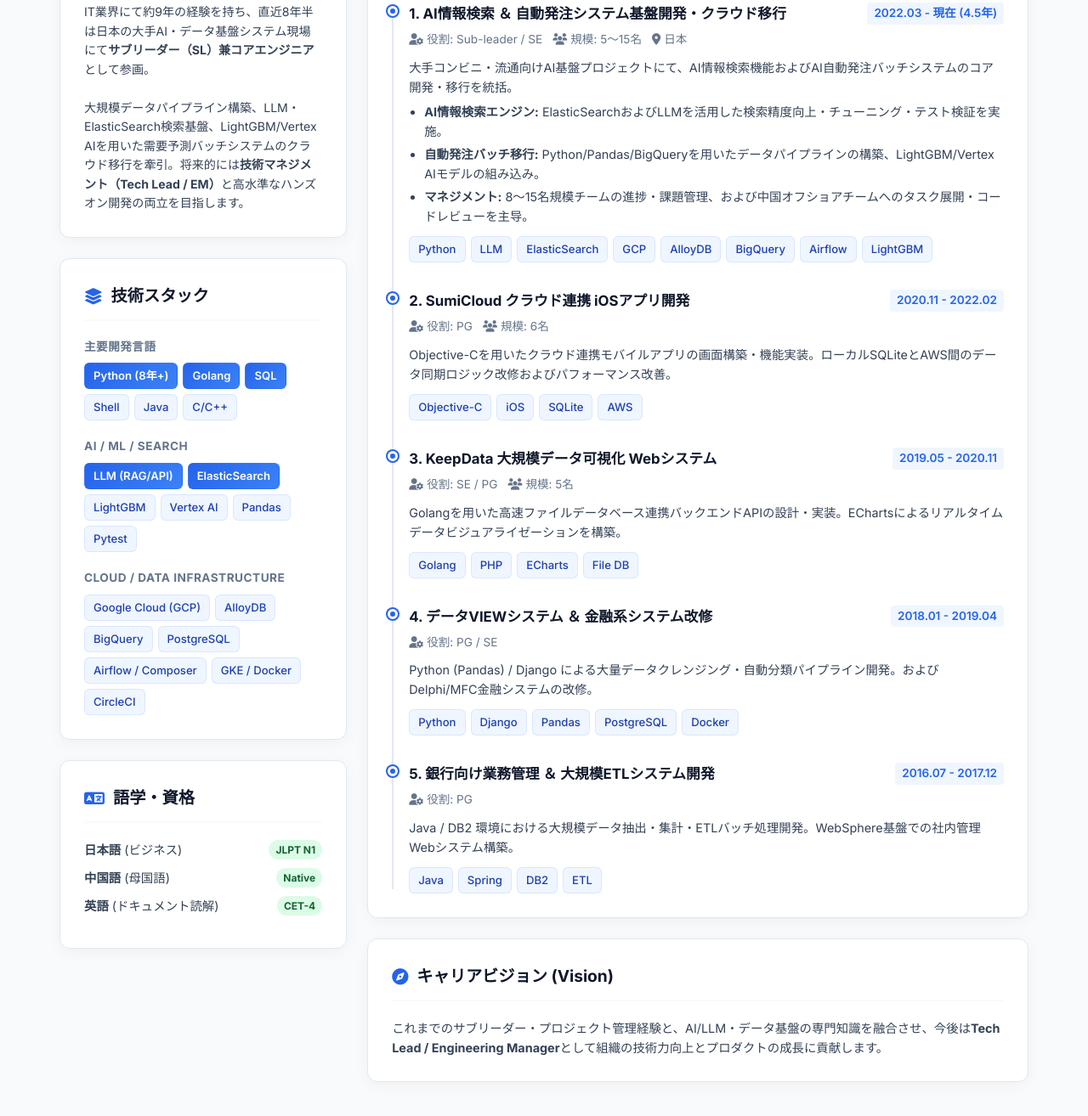
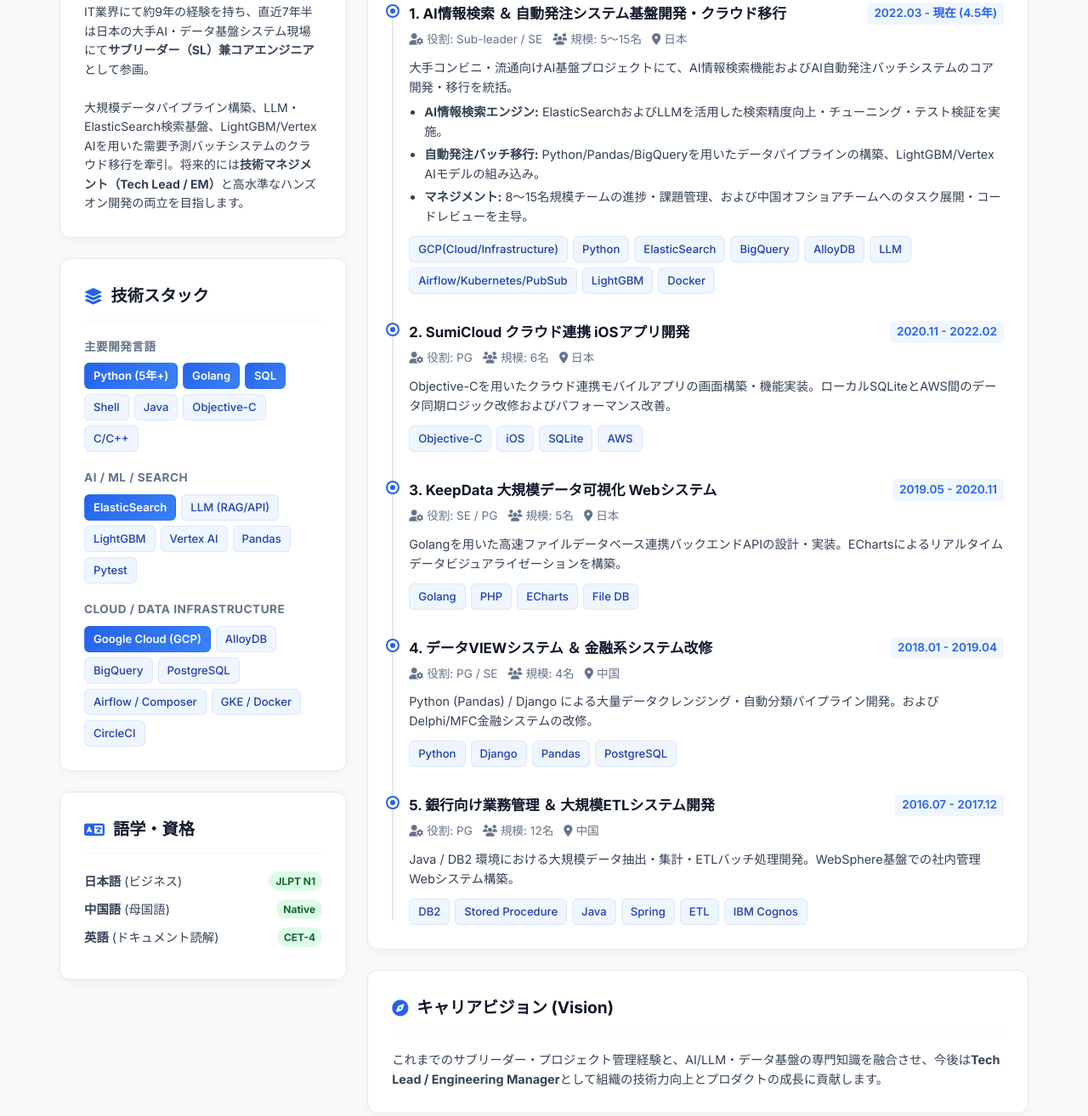
Before and after one commit to studystudy789/studystudy789.github.io, a plain HTML site: page personal_resume/resume_gemini_lichuan.html in a window 1280 px wide. Shown: the part 354-1668 px from the top of the page at 85% size. Drawn offline with Linux system fonts and the light colour scheme.

Commit message:
update self resume

```diff
--- a/personal_resume/resume_gemini_lichuan.html
+++ b/personal_resume/resume_gemini_lichuan.html
@@ -360,16 +360,16 @@
   <!-- Header Profile Card -->
   <div class="profile-card">
     <div class="profile-info">
-      <h1>李 川 <span class="kanji">( Li Chuan )</span></h1>
+      <h1>李 川 <span class="kanji">( リ ツウン )</span></h1>
       <div class="subtitle">Data Engineer / ML & LLM Platform / Tech Lead</div>
       <div class="meta-tags">
         <div class="meta-item"><i class="fa-solid fa-location-dot"></i> 東京都足立区</div>
-        <div class="meta-item"><i class="fa-solid fa-briefcase"></i> 開発経験 9年 (日本直近8年)</div>
+        <div class="meta-item"><i class="fa-solid fa-briefcase"></i> 開発経験 9年 (日本直近7年半)</div>
         <div class="meta-item"><i class="fa-solid fa-user-shield"></i> Sub-leader / Offshore Lead 経験</div>
       </div>
     </div>
     <div class="contact-btn-group">
-      <a href="mailto:your-email@example.com" class="btn btn-primary">
+      <a href="mailto:drem-nature@outlook.com" class="btn btn-primary">
         <i class="fa-solid fa-envelope"></i> お問い合わせ
       </a>
     </div>
@@ -387,7 +387,7 @@
           <i class="fa-solid fa-user"></i> 自己PR・概要
         </div>
         <p style="font-size: 0.88rem; color: var(--text-main); line-height: 1.6;">
-          IT業界にて約9年の経験を持ち、直近8年半は日本の大手AI・データ基盤システム現場にて<b>サブリーダー（SL）兼コアエンジニア</b>として参画。<br><br>
+          IT業界にて約9年の経験を持ち、直近7年半は日本の大手AI・データ基盤システム現場にて<b>サブリーダー（SL）兼コアエンジニア</b>として参画。<br><br>
           大規模データパイプライン構築、LLM・ElasticSearch検索基盤、LightGBM/Vertex AIを用いた需要予測バッチシステムのクラウド移行を牽引。将来的には<b>技術マネジメント（Tech Lead / EM）</b>と高水準なハンズオン開発の両立を目指します。
         </p>
       </div>
@@ -401,11 +401,12 @@
         <div class="skill-group">
           <div class="skill-label">主要開発言語</div>
           <div class="tags-wrapper">
-            <span class="tag highlight">Python (8年+)</span>
+            <span class="tag highlight">Python (5年+)</span>
             <span class="tag highlight">Golang</span>
             <span class="tag highlight">SQL</span>
             <span class="tag">Shell</span>
             <span class="tag">Java</span>
+            <span class="tag">Objective-C</span>
             <span class="tag">C/C++</span>
           </div>
         </div>
@@ -413,8 +414,8 @@
         <div class="skill-group">
           <div class="skill-label">AI / ML / Search</div>
           <div class="tags-wrapper">
-            <span class="tag highlight">LLM (RAG/API)</span>
             <span class="tag highlight">ElasticSearch</span>
+            <span class="tag">LLM (RAG/API)</span>
             <span class="tag">LightGBM</span>
             <span class="tag">Vertex AI</span>
             <span class="tag">Pandas</span>
@@ -425,7 +426,7 @@
         <div class="skill-group">
           <div class="skill-label">Cloud / Data Infrastructure</div>
           <div class="tags-wrapper">
-            <span class="tag">Google Cloud (GCP)</span>
+            <span class="tag highlight">Google Cloud (GCP)</span>
             <span class="tag">AlloyDB</span>
             <span class="tag">BigQuery</span>
             <span class="tag">PostgreSQL</span>
@@ -472,7 +473,7 @@
             <div class="timeline-dot"></div>
             <div class="timeline-header">
               <div class="project-title">1. AI情報検索 ＆ 自動発注システム基盤開発・クラウド移行</div>
-              <div class="project-period">2022.03 - 現在 (4.5年)</div>
+              <div class="project-period">2022.03 - 現在 (<span id="project-years"></span>)</div>
             </div>
             <div class="project-role-meta">
               <span><i class="fa-solid fa-user-gear"></i> 役割: Sub-leader / SE</span>
@@ -488,14 +489,15 @@
               </ul>
             </div>
             <div class="tags-wrapper">
+              <span class="tag">GCP(Cloud/Infrastructure)</span>
               <span class="tag">Python</span>
+              <span class="tag">ElasticSearch</span>
+              <span class="tag">BigQuery</span>
+              <span class="tag">AlloyDB</span>
               <span class="tag">LLM</span>
-              <span class="tag">ElasticSearch</span>
-              <span class="tag">GCP</span>
-              <span class="tag">AlloyDB</span>
-              <span class="tag">BigQuery</span>
-              <span class="tag">Airflow</span>
+              <span class="tag">Airflow/Kubernetes/PubSub</span>
               <span class="tag">LightGBM</span>
+              <span class="tag">Docker</span>
             </div>
           </div>
 
@@ -509,6 +511,7 @@
             <div class="project-role-meta">
               <span><i class="fa-solid fa-user-gear"></i> 役割: PG</span>
               <span><i class="fa-solid fa-users"></i> 規模: 6名</span>
+              <span><i class="fa-solid fa-location-dot"></i> 日本</span>
             </div>
             <div class="project-desc">
               Objective-Cを用いたクラウド連携モバイルアプリの画面構築・機能実装。ローカルSQLiteとAWS間のデータ同期ロジック改修およびパフォーマンス改善。
@@ -531,6 +534,7 @@
             <div class="project-role-meta">
               <span><i class="fa-solid fa-user-gear"></i> 役割: SE / PG</span>
               <span><i class="fa-solid fa-users"></i> 規模: 5名</span>
+              <span><i class="fa-solid fa-location-dot"></i> 日本</span>
             </div>
             <div class="project-desc">
               Golangを用いた高速ファイルデータベース連携バックエンドAPIの設計・実装。EChartsによるリアルタイムデータビジュアライゼーションを構築。
@@ -552,6 +556,8 @@
             </div>
             <div class="project-role-meta">
               <span><i class="fa-solid fa-user-gear"></i> 役割: PG / SE</span>
+              <span><i class="fa-solid fa-users"></i> 規模: 4名</span>
+              <span><i class="fa-solid fa-location-dot"></i> 中国</span>
             </div>
             <div class="project-desc">
               Python (Pandas) / Django による大量データクレンジング・自動分類パイプライン開発。およびDelphi/MFC金融システムの改修。
@@ -561,7 +567,6 @@
               <span class="tag">Django</span>
               <span class="tag">Pandas</span>
               <span class="tag">PostgreSQL</span>
-              <span class="tag">Docker</span>
             </div>
           </div>
 
@@ -574,15 +579,19 @@
             </div>
             <div class="project-role-meta">
               <span><i class="fa-solid fa-user-gear"></i> 役割: PG</span>
+              <span><i class="fa-solid fa-users"></i> 規模: 12名</span>
+              <span><i class="fa-solid fa-location-dot"></i> 中国</span>
             </div>
             <div class="project-desc">
               Java / DB2 環境における大規模データ抽出・集計・ETLバッチ処理開発。WebSphere基盤での社内管理Webシステム構築。
             </div>
             <div class="tags-wrapper">
+              <span class="tag">DB2</span>
+              <span class="tag">Stored Procedure</span>
               <span class="tag">Java</span>
               <span class="tag">Spring</span>
-              <span class="tag">DB2</span>
               <span class="tag">ETL</span>
+              <span class="tag">IBM Cognos</span>
             </div>
           </div>
 
@@ -606,5 +615,26 @@
 
 </div>
 
+<script>
+  // Calculate project duration in years
+  function calculateProjectYears() {
+    const startDate = new Date(2022, 2, 1);
+    const now = new Date();
+
+    const months =
+      (now.getFullYear() - startDate.getFullYear()) * 12 +
+      (now.getMonth() - startDate.getMonth());
+
+    const years = months / 12;
+
+    document.getElementById("project-years").textContent =
+      `${years.toFixed(1)}年`;
+  }
+
+  // Call the function to update the project duration
+  calculateProjectYears();
+
+</script>
+
 </body>
 </html>
```
